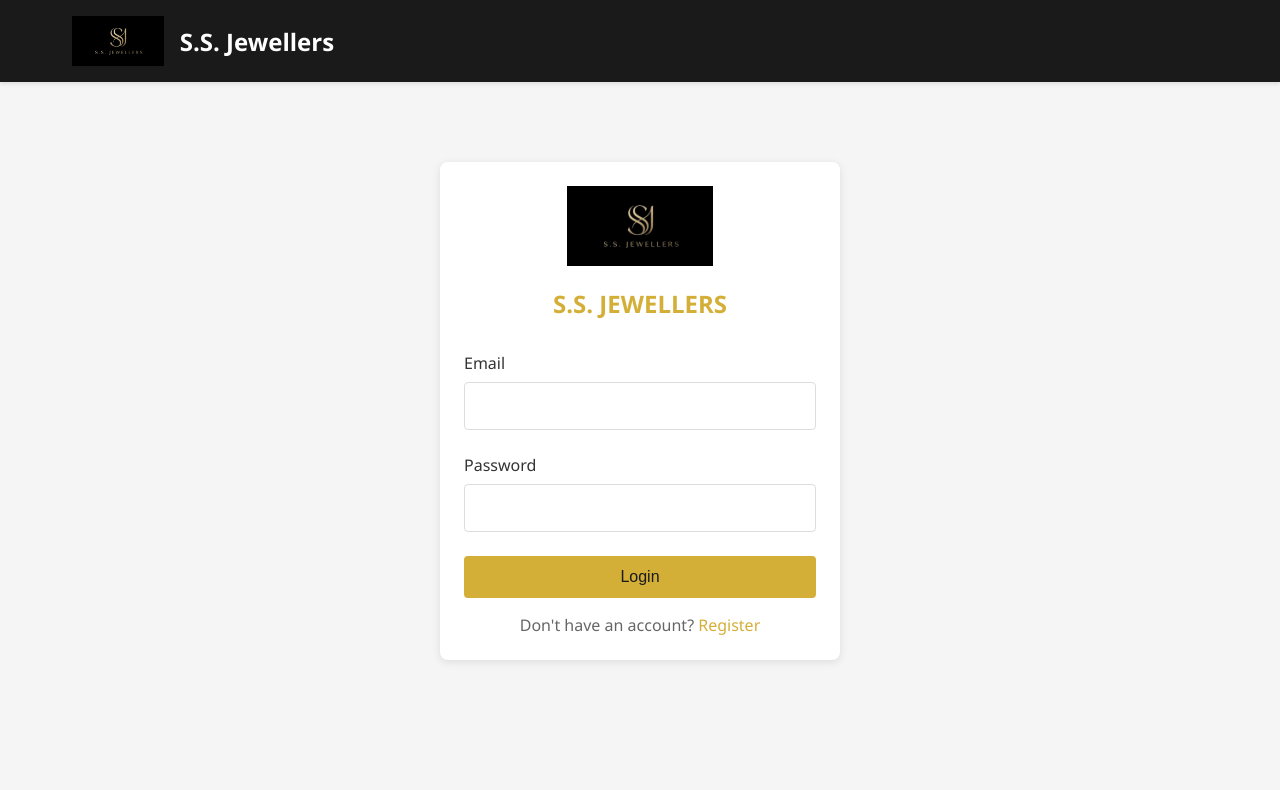
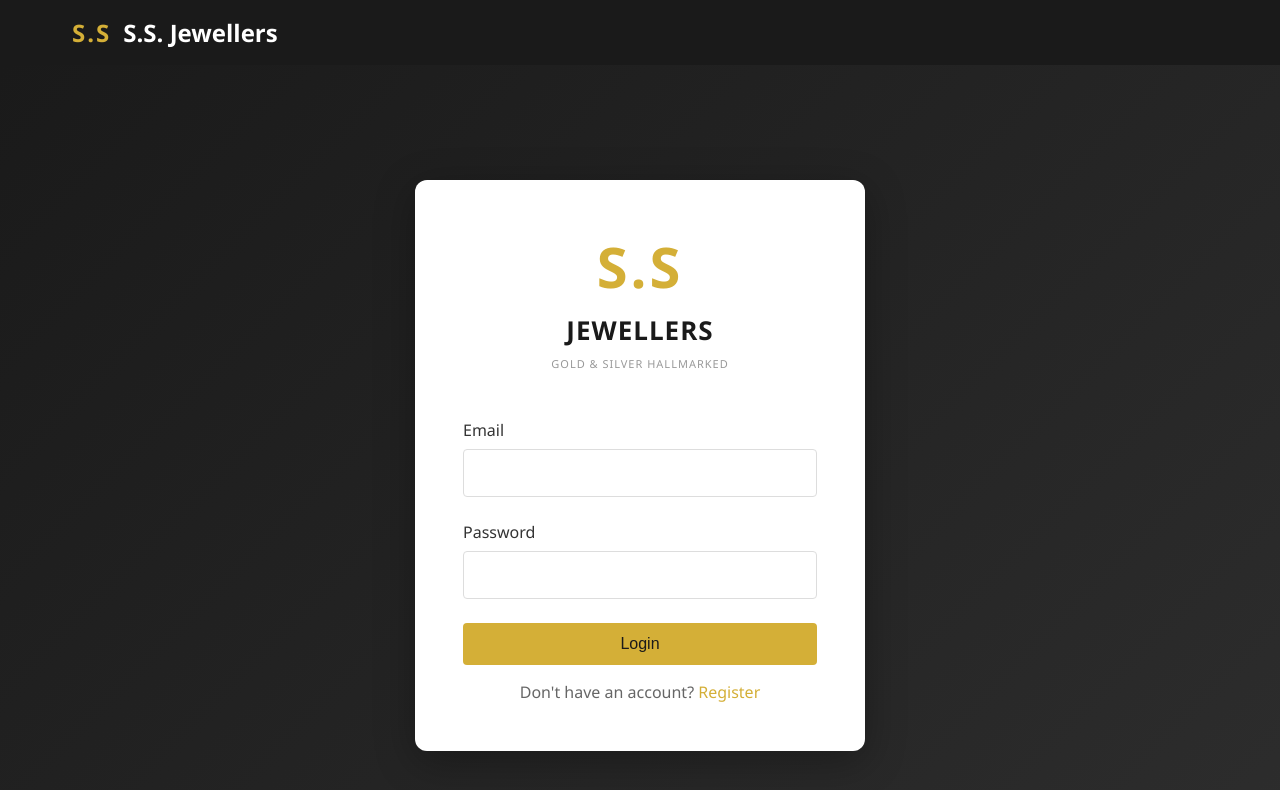
Before and after one commit to shivamanand1992-creator/jewellery-invoicing, a React app: page /login in a window 1280 px wide. Shown: the top 790 px of the page. Built offline with nearby package versions, Linux system fonts and the light colour scheme.

Commit message:
Design: Redesign login/register pages with professional styling and text branding

```diff
--- a/src/App.css
+++ b/src/App.css
@@ -33,7 +33,7 @@ body {
 .nav-logo-section {
   display: flex;
   align-items: center;
-  gap: 1rem;
+  gap: 0.75rem;
 }
 
 .nav-logo {
--- a/src/App.js
+++ b/src/App.js
@@ -26,7 +26,14 @@ function App() {
         <nav className="navbar">
           <div className="nav-container">
             <div className="nav-logo-section">
-              <img src="/logo.png" alt="S.S. Jewellers" className="nav-logo" />
+              <div style={{
+                fontSize: '24px',
+                fontWeight: 'bold',
+                color: '#d4af37',
+                letterSpacing: '2px'
+              }}>
+                S.S
+              </div>
               <h1 className="logo">S.S. Jewellers</h1>
             </div>
             {token && (
--- a/src/pages/Login.js
+++ b/src/pages/Login.js
@@ -34,13 +34,51 @@ function Login({ setToken }) {
   };
 
   return (
-    <div className="container">
-      <div className="card" style={{ maxWidth: '400px', margin: '3rem auto' }}>
-        <div style={{ textAlign: 'center', marginBottom: '2rem' }}>
-          <img src="/logo.png" alt="S.S. Jewellers" style={{ height: '80px', marginBottom: '1rem' }} />
-          <h1 style={{ textAlign: 'center', marginBottom: '2rem', color: '#d4af37', fontSize: '24px' }}>
-            S.S. JEWELLERS
+    <div style={{
+      minHeight: '100vh',
+      background: 'linear-gradient(135deg, #1a1a1a 0%, #2d2d2d 100%)',
+      display: 'flex',
+      justifyContent: 'center',
+      alignItems: 'center',
+      padding: '20px'
+    }}>
+      <div style={{
+        background: 'white',
+        borderRadius: '12px',
+        boxShadow: '0 10px 40px rgba(0,0,0,0.3)',
+        maxWidth: '450px',
+        width: '100%',
+        padding: '3rem'
+      }}>
+        {/* Logo/Branding Section */}
+        <div style={{ textAlign: 'center', marginBottom: '3rem' }}>
+          <div style={{
+            fontSize: '56px',
+            fontWeight: 'bold',
+            color: '#d4af37',
+            marginBottom: '0.5rem',
+            letterSpacing: '3px'
+          }}>
+            S.S
+          </div>
+          <h1 style={{
+            fontSize: '26px',
+            fontWeight: '600',
+            color: '#1a1a1a',
+            margin: '0.5rem 0 0 0',
+            letterSpacing: '1px'
+          }}>
+            JEWELLERS
           </h1>
+          <p style={{
+            fontSize: '11px',
+            color: '#999',
+            marginTop: '0.5rem',
+            letterSpacing: '1px',
+            fontWeight: '500'
+          }}>
+            GOLD & SILVER HALLMARKED
+          </p>
         </div>
 
         {error && <div className="error-message">{error}</div>}
--- a/src/pages/Register.js
+++ b/src/pages/Register.js
@@ -43,13 +43,51 @@ function Register({ setToken }) {
   };
 
   return (
-    <div className="container">
-      <div className="card" style={{ maxWidth: '600px', margin: '2rem auto' }}>
-        <div style={{ textAlign: 'center', marginBottom: '2rem' }}>
-          <img src="/logo.png" alt="S.S. Jewellers" style={{ height: '80px', marginBottom: '1rem' }} />
-          <h1 style={{ textAlign: 'center', marginBottom: '2rem', color: '#d4af37', fontSize: '24px' }}>
-            S.S. JEWELLERS
+    <div style={{
+      minHeight: '100vh',
+      background: 'linear-gradient(135deg, #1a1a1a 0%, #2d2d2d 100%)',
+      display: 'flex',
+      justifyContent: 'center',
+      alignItems: 'center',
+      padding: '20px'
+    }}>
+      <div style={{
+        background: 'white',
+        borderRadius: '12px',
+        boxShadow: '0 10px 40px rgba(0,0,0,0.3)',
+        maxWidth: '550px',
+        width: '100%',
+        padding: '3rem'
+      }}>
+        {/* Logo/Branding Section */}
+        <div style={{ textAlign: 'center', marginBottom: '3rem' }}>
+          <div style={{
+            fontSize: '56px',
+            fontWeight: 'bold',
+            color: '#d4af37',
+            marginBottom: '0.5rem',
+            letterSpacing: '3px'
+          }}>
+            S.S
+          </div>
+          <h1 style={{
+            fontSize: '26px',
+            fontWeight: '600',
+            color: '#1a1a1a',
+            margin: '0.5rem 0 0 0',
+            letterSpacing: '1px'
+          }}>
+            JEWELLERS
           </h1>
+          <p style={{
+            fontSize: '11px',
+            color: '#999',
+            marginTop: '0.5rem',
+            letterSpacing: '1px',
+            fontWeight: '500'
+          }}>
+            GOLD & SILVER HALLMARKED
+          </p>
         </div>
 
         {error && <div className="error-message">{error}</div>}
```
Also changed, not shown: 1 other file (tests, documents, lock files or other folders).
